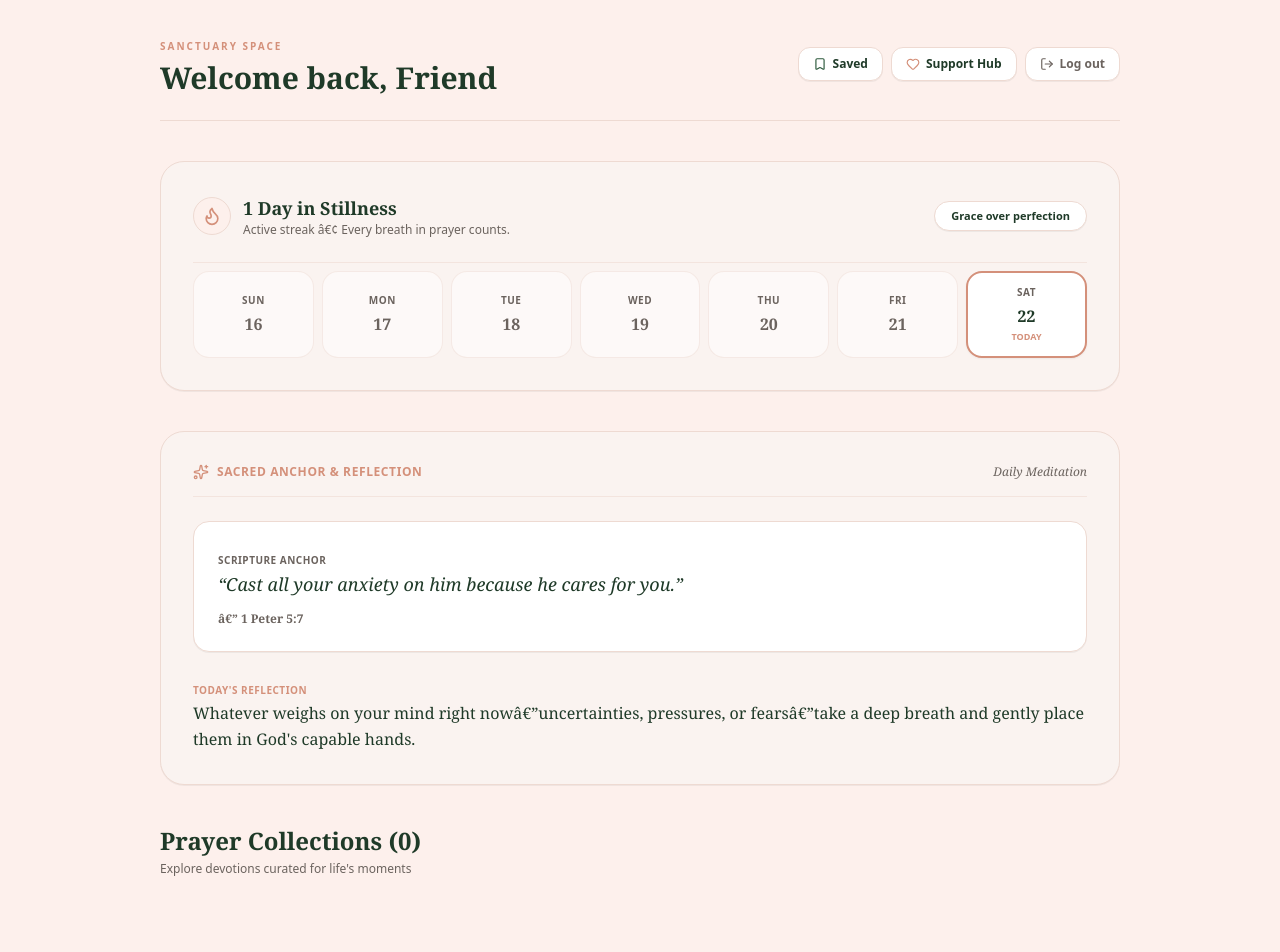
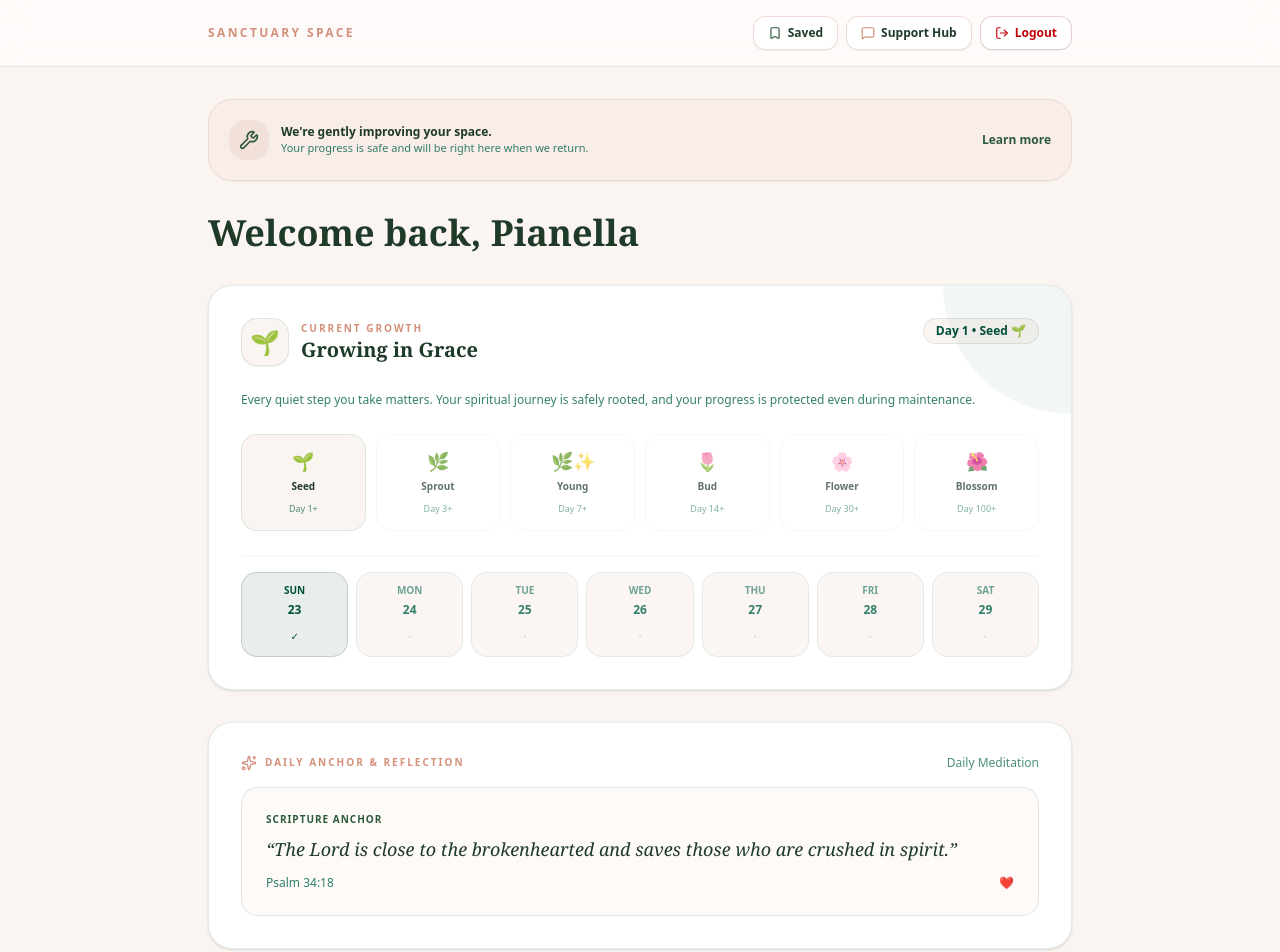
Before and after one commit to Conney01/prayer-app, a Next.js app: page /dashboard in a window 1280 px wide. Shown: the top 952 px of the page. Built offline with nearby package versions, Linux system fonts and the light colour scheme; no server answers; the database is empty.

Commit message:
feat: update dashboard with Growing in Grace spiritual growth journey and maintenance protection notices

```diff
--- a/src/app/dashboard/page.tsx
+++ b/src/app/dashboard/page.tsx
@@ -1,112 +1,17 @@
-import Link from "next/link";
-import { auth } from "~/server/auth";
-import { db } from "~/server/db";
-import { Flame, Sparkles, BookOpen, ArrowRight, Heart, Bookmark, Shield, Sun } from "lucide-react";
-import { getUserStreak } from "~/lib/streak";
-import { completePrayerAction } from "~/app/actions/prayer-interactions";
-import { Footer } from "~/components/footer";
-import { LogoutButton } from "~/components/logout-btn";
+import Link from 'next/link';
+import { Bookmark, MessageSquare, Sparkles, Wrench, Lock, CheckCircle2, LogOut } from 'lucide-react';
 
-export const dynamic = "force-dynamic";
-
-export default async function DashboardPage() {
-  const session = await auth();
-  const userId = session?.user?.id;
-  const userRole = session?.user?.role;
-
-  if (userId) {
-    try {
-      await completePrayerAction();
-    } catch {
-      // Graceful fallback
-    }
-  }
-
-  const streak = userId ? await getUserStreak(userId) : { streakCount: 1 };
-  const streakCount = Math.max(1, streak?.streakCount ?? 1);
-
-  const dailyReflections = [
-    {
-      verse: "Rejoice always, pray continually, give thanks in all circumstances; for this is God's will for you in Christ Jesus.",
-      reference: "1 Thessalonians 5:16-18",
-      reflection: "In moments of quiet stillness, God invites us to release our heavy burdens. True prayer is not just about asking, but about resting in His constant presence throughout your day.",
-    },
-    {
-      verse: "Cast all your anxiety on him because he cares for you.",
-      reference: "1 Peter 5:7",
-      reflection: "Whatever weighs on your mind right nowâ€”uncertainties, pressures, or fearsâ€”take a deep breath and gently place them in God's capable hands.",
-    },
-    {
-      verse: "The Lord is close to the brokenhearted and saves those who are crushed in spirit.",
-      reference: "Psalm 34:18",
-      reflection: "Your vulnerability is never hidden from God. He draws nearest precisely when your heart feels most tender and weary.",
-    },
-  ];
-
-  const todayIndex = new Date().getDate() % dailyReflections.length;
-  const todayAnchor = dailyReflections[todayIndex] ?? dailyReflections[0];
-
-  const today = new Date();
-  const dayOfWeek = today.getDay();
-
-  const sundayDate = new Date(today);
-  sundayDate.setDate(today.getDate() - dayOfWeek);
-
-  const days = Array.from({ length: 7 }).map((_, index) => {
-    const d = new Date(sundayDate);
-    d.setDate(sundayDate.getDate() + index);
-    const labels = ["SUN", "MON", "TUE", "WED", "THU", "FRI", "SAT"];
-    const isToday = d.toDateString() === today.toDateString();
-
-    return {
-      label: labels[index],
-      dateNum: d.getDate(),
-      isToday,
-    };
-  });
-
-  const categories = await db.category.findMany({
-    include: {
-      situations: {
-        include: {
-          prayers: {
-            where: { isPublished: true },
-          },
-        },
-      },
-      prayers: {
-        where: { isPublished: true },
-      },
-    },
-    orderBy: { sortOrder: "asc" },
-  });
-
+export default function DashboardPage() {
   return (
-    <div className="min-h-screen bg-[#fdf0ec] text-[#1f3a28] flex flex-col justify-between">
-      <div className="py-8 px-4 sm:px-8 max-w-5xl mx-auto w-full space-y-10">
-
-        {/* Top Header & Action Buttons */}
-        <div className="flex flex-col sm:flex-row items-start sm:items-center justify-between border-b border-[#eedad2] pb-6 gap-4">
-          <div>
-            <span className="text-[10px] font-bold uppercase tracking-[0.2em] text-[#d4907a]">
-              Sanctuary Space
-            </span>
-            <h1 className="font-serif text-3xl font-bold text-[#1f3a28] mt-1">
-              Welcome back, {session?.user?.name ?? "Friend"}
-            </h1>
+    <div className="min-h-screen bg-[#fbf5f2] text-[#1f3a28] pb-28 md:pb-12">
+      {/* Top Header Bar */}
+      <header className="border-b border-emerald-900/10 bg-white/50 backdrop-blur-md sticky top-0 z-40">
+        <div className="max-w-4xl mx-auto px-4 py-4 flex items-center justify-between">
+          <div className="flex items-center space-x-2">
+            <span className="text-xs font-bold uppercase tracking-[0.2em] text-[#d4907a]">Sanctuary Space</span>
           </div>
 
           <div className="hidden md:flex items-center flex-wrap gap-2">
-            {userRole === "ADMIN" && (
-              <Link
-                href="/admin"
-                className="inline-flex items-center space-x-1.5 rounded-xl border border-[#2d5a3d] bg-[#2d5a3d] text-white px-3.5 py-2 text-xs font-semibold hover:bg-[#1f3a28] transition shadow-2xs"
-              >
-                <Shield className="h-3.5 w-3.5" />
-                <span>Admin Panel</span>
-              </Link>
-            )}
-
             <Link
               href="/dashboard/saved"
               className="inline-flex items-center space-x-1.5 rounded-xl border border-[#eedad2] bg-white px-3.5 py-2 text-xs font-semibold text-[#1f3a28] hover:bg-[#faf3f0] transition shadow-2xs"
@@ -119,165 +24,182 @@ export default async function DashboardPage() {
               href="/support"
               className="inline-flex items-center space-x-1.5 rounded-xl border border-[#eedad2] bg-white px-3.5 py-2 text-xs font-semibold text-[#1f3a28] hover:bg-[#faf3f0] transition shadow-2xs"
             >
-              <Heart className="h-3.5 w-3.5 text-[#d4907a]" />
+              <MessageSquare className="h-3.5 w-3.5 text-[#d4907a]" />
               <span>Support Hub</span>
             </Link>
 
-            <LogoutButton />
+            <Link
+              href="/login"
+              className="inline-flex items-center space-x-1.5 rounded-xl border border-red-900/20 bg-white px-3.5 py-2 text-xs font-semibold text-red-700 hover:bg-red-50 transition shadow-2xs"
+            >
+              <LogOut className="h-3.5 w-3.5" />
+              <span>Logout</span>
+            </Link>
           </div>
         </div>
+      </header>
 
-        {/* 7-Day Streak Calendar Bar (Sun - Sat) */}
-        <div className="rounded-3xl border border-[#eedad2] bg-[#faf3f0] p-6 sm:p-8 shadow-2xs space-y-6">
-          <div className="flex flex-col sm:flex-row items-start sm:items-center justify-between gap-2">
+      {/* Main Content */}
+      <main className="max-w-4xl mx-auto px-4 py-8">
+
+        {/* Maintenance / Gentle Update Notice */}
+        <div className="bg-[#eedad2]/30 border border-[#eedad2] rounded-3xl p-5 mb-8 flex items-center justify-between shadow-2xs">
+          <div className="flex items-center space-x-3">
+            <div className="w-10 h-10 bg-[#eedad2]/60 rounded-2xl flex items-center justify-center text-[#2d5a3d]">
+              <Wrench className="h-5 w-5" />
+            </div>
+            <div>
+              <h3 className="text-xs font-bold text-[#1f3a28]">We&apos;re gently improving your space.</h3>
+              <p className="text-[11px] text-emerald-800/80">Your progress is safe and will be right here when we return.</p>
+            </div>
+          </div>
+          <Link href="/support" className="text-xs font-semibold text-[#2d5a3d] hover:underline whitespace-nowrap ml-4">
+            Learn more
+          </Link>
+        </div>
+
+        {/* Welcome Header */}
+        <div className="mb-8">
+          <h1 className="font-serif text-3xl md:text-4xl font-bold text-[#1f3a28]">
+            Welcome back, Pianella
+          </h1>
+        </div>
+
+        {/* Peaceful Spiritual Growth Journey */}
+        <div className="bg-white rounded-3xl p-6 md:p-8 shadow-sm border border-emerald-900/10 mb-8 relative overflow-hidden">
+          <div className="absolute top-0 right-0 w-32 h-32 bg-emerald-900/5 rounded-bl-full pointer-events-none"></div>
+          <div className="flex items-start justify-between mb-6">
             <div className="flex items-center space-x-3">
-              <div className="rounded-full bg-[#fdf0ec] p-2 border border-[#eedad2]">
-                <Flame className="h-5 w-5 text-[#d4907a]" />
+              <div className="w-12 h-12 bg-[#fbf5f2] border border-emerald-900/10 rounded-2xl flex items-center justify-center text-2xl shadow-2xs">
+                🌱
               </div>
               <div>
-                <h3 className="font-serif text-lg font-bold text-[#1f3a28]">
-                  {streakCount} {streakCount === 1 ? "Day" : "Days"} in Stillness
-                </h3>
-                <p className="text-xs text-[#6b635e]">
-                  Active streak â€¢ Every breath in prayer counts.
-                </p>
+                <span className="text-[10px] font-bold uppercase tracking-[0.2em] text-[#d4907a] block">Current Growth</span>
+                <h2 className="font-serif text-xl font-bold text-[#1f3a28]">Growing in Grace</h2>
               </div>
             </div>
-
-            <span className="rounded-full border border-[#eedad2] bg-white px-4 py-1.5 text-[11px] font-semibold text-[#1f3a28] shadow-2xs">
-              Grace over perfection
+            <span className="inline-flex items-center px-3 py-1 rounded-full bg-[#fbf5f2] text-emerald-900 text-xs font-semibold border border-emerald-900/10">
+              Day 1 • Seed 🌱
             </span>
           </div>
 
-          <div className="grid grid-cols-7 gap-2 pt-2 border-t border-[#eedad2]/60">
-            {days.map((d) => (
-              <div
-                key={d.label}
-                className={`flex flex-col items-center justify-center rounded-2xl p-3 transition ${
-                  d.isToday
-                    ? "border-2 border-[#d4907a] bg-white shadow-xs"
-                    : "border border-[#eedad2]/50 bg-white/50 text-[#6b635e]"
-                }`}
-              >
-                <span className="text-[10px] font-bold uppercase tracking-wider text-[#6b635e]">
-                  {d.label}
-                </span>
-                <span className={`font-serif text-base font-bold mt-1 ${d.isToday ? "text-[#1f3a28]" : "text-[#6b635e]"}`}>
-                  {d.dateNum}
-                </span>
-                {d.isToday && (
-                  <span className="text-[9px] font-semibold text-[#d4907a] uppercase mt-0.5">
-                    Today
-                  </span>
-                )}
-              </div>
-            ))}
-          </div>
-        </div>
+          <p className="text-xs text-emerald-800/80 mb-6 leading-relaxed">
+            Every quiet step you take matters. Your spiritual journey is safely rooted, and your progress is protected even during maintenance.
+          </p>
 
-        {/* Sacred Anchor & Reflection */}
-        <div className="rounded-3xl border border-[#eedad2] bg-[#faf3f0] p-8 shadow-2xs space-y-6">
-          <div className="flex items-center justify-between border-b border-[#eedad2]/60 pb-4">
-            <div className="flex items-center space-x-2 text-[#d4907a] text-xs font-semibold uppercase tracking-wider">
-              <Sparkles className="h-4 w-4" />
-              <span>Sacred Anchor & Reflection</span>
+          {/* Peaceful Progress Milestones Bar */}
+          <div className="grid grid-cols-3 sm:grid-cols-6 gap-2.5 mb-6">
+            <div className="bg-[#fbf5f2] border border-emerald-900/10 rounded-2xl p-3 text-center">
+              <span className="text-lg block mb-1">🌱</span>
+              <span className="text-[10px] font-bold text-[#1f3a28] block">Seed</span>
+              <span className="text-[9px] text-emerald-800/70">Day 1+</span>
             </div>
-            <span className="text-xs font-serif italic text-[#6b635e]">
-              Daily Meditation
-            </span>
+            <div className="bg-white/60 border border-emerald-900/5 rounded-2xl p-3 text-center opacity-70">
+              <span className="text-lg block mb-1">🌿</span>
+              <span className="text-[10px] font-bold text-[#1f3a28] block">Sprout</span>
+              <span className="text-[9px] text-emerald-800/70">Day 3+</span>
+            </div>
+            <div className="bg-white/60 border border-emerald-900/5 rounded-2xl p-3 text-center opacity-70">
+              <span className="text-lg block mb-1">🌿✨</span>
+              <span className="text-[10px] font-bold text-[#1f3a28] block">Young</span>
+              <span className="text-[9px] text-emerald-800/70">Day 7+</span>
+            </div>
+            <div className="bg-white/60 border border-emerald-900/5 rounded-2xl p-3 text-center opacity-70">
+              <span className="text-lg block mb-1">🌷</span>
+              <span className="text-[10px] font-bold text-[#1f3a28] block">Bud</span>
+              <span className="text-[9px] text-emerald-800/70">Day 14+</span>
+            </div>
+            <div className="bg-white/60 border border-emerald-900/5 rounded-2xl p-3 text-center opacity-70">
+              <span className="text-lg block mb-1">🌸</span>
+              <span className="text-[10px] font-bold text-[#1f3a28] block">Flower</span>
+              <span className="text-[9px] text-emerald-800/70">Day 30+</span>
+            </div>
+            <div className="bg-white/60 border border-emerald-900/5 rounded-2xl p-3 text-center opacity-70">
+              <span className="text-lg block mb-1">🌺</span>
+              <span className="text-[10px] font-bold text-[#1f3a28] block">Blossom</span>
+              <span className="text-[9px] text-emerald-800/70">Day 100+</span>
+            </div>
           </div>
 
-          <div className="space-y-4">
-            <div className="rounded-2xl border border-[#eedad2] bg-white p-6 shadow-2xs space-y-2">
-              <span className="text-[10px] font-bold uppercase tracking-wider text-[#6b635e]">
-                Scripture Anchor
-              </span>
-              <blockquote className="font-serif text-base sm:text-lg text-[#1f3a28] italic leading-relaxed">
-                &ldquo;{todayAnchor?.verse}&rdquo;
-              </blockquote>
-              <p className="text-xs text-[#6b635e] font-serif font-semibold pt-1">â€” {todayAnchor?.reference}</p>
+          {/* Weekly Consistency Bar */}
+          <div className="grid grid-cols-7 gap-2 pt-4 border-t border-emerald-900/5">
+            <div className="bg-[#2d5a3d]/10 border border-[#2d5a3d]/20 rounded-2xl p-2.5 text-center">
+              <span className="text-[10px] font-bold text-emerald-900 block">SUN</span>
+              <span className="text-xs font-bold text-emerald-900 block my-1">23</span>
+              <span className="text-[10px] text-emerald-900">✓</span>
             </div>
-
-            <div className="space-y-2 pt-2">
-              <span className="text-[10px] font-bold uppercase tracking-wider text-[#d4907a]">
-                Today&apos;s Reflection
-              </span>
-              <p className="font-serif text-sm sm:text-base text-[#1f3a28] leading-relaxed">
-                {todayAnchor?.reflection}
-              </p>
+            <div className="bg-[#fbf5f2] border border-emerald-900/10 rounded-2xl p-2.5 text-center opacity-80">
+              <span className="text-[10px] font-bold text-emerald-800/70 block">MON</span>
+              <span className="text-xs font-bold text-emerald-800 block my-1">24</span>
+              <span className="text-[10px] text-emerald-800/50">·</span>
+            </div>
+            <div className="bg-[#fbf5f2] border border-emerald-900/10 rounded-2xl p-2.5 text-center opacity-80">
+              <span className="text-[10px] font-bold text-emerald-800/70 block">TUE</span>
+              <span className="text-xs font-bold text-emerald-800 block my-1">25</span>
+              <span className="text-[10px] text-emerald-800/50">·</span>
+            </div>
+            <div className="bg-[#fbf5f2] border border-emerald-900/10 rounded-2xl p-2.5 text-center opacity-80">
+              <span className="text-[10px] font-bold text-emerald-800/70 block">WED</span>
+              <span className="text-xs font-bold text-emerald-800 block my-1">26</span>
+              <span className="text-[10px] text-emerald-800/50">·</span>
+            </div>
+            <div className="bg-[#fbf5f2] border border-emerald-900/10 rounded-2xl p-2.5 text-center opacity-80">
+              <span className="text-[10px] font-bold text-emerald-800/70 block">THU</span>
+              <span className="text-xs font-bold text-emerald-800 block my-1">27</span>
+              <span className="text-[10px] text-emerald-800/50">·</span>
+            </div>
+            <div className="bg-[#fbf5f2] border border-emerald-900/10 rounded-2xl p-2.5 text-center opacity-80">
+              <span className="text-[10px] font-bold text-emerald-800/70 block">FRI</span>
+              <span className="text-xs font-bold text-emerald-800 block my-1">28</span>
+              <span className="text-[10px] text-emerald-800/50">·</span>
+            </div>
+            <div className="bg-[#fbf5f2] border border-emerald-900/10 rounded-2xl p-2.5 text-center opacity-80">
+              <span className="text-[10px] font-bold text-emerald-800/70 block">SAT</span>
+              <span className="text-xs font-bold text-emerald-800 block my-1">29</span>
+              <span className="text-[10px] text-emerald-800/50">·</span>
             </div>
           </div>
         </div>
 
-        {/* Prayer Collections Section */}
-        <div className="space-y-6">
-          <div className="flex items-center justify-between">
-            <div>
-              <h2 className="font-serif text-2xl font-bold text-[#1f3a28]">
-                Prayer Collections ({categories.length})
-              </h2>
-              <p className="text-xs text-[#6b635e] mt-1">
-                Explore devotions curated for life&apos;s moments
-              </p>
+        {/* Daily Anchor Card */}
+        <div className="bg-white rounded-3xl p-6 md:p-8 shadow-sm border border-emerald-900/10 mb-8">
+          <div className="flex items-center justify-between mb-4">
+            <div className="flex items-center space-x-2">
+              <Sparkles className="h-4 w-4 text-[#d4907a]" />
+              <span className="text-[10px] font-bold uppercase tracking-[0.2em] text-[#d4907a]">Daily Anchor & Reflection</span>
             </div>
+            <span className="text-xs text-emerald-800/70">Daily Meditation</span>
           </div>
 
-          <div className="grid grid-cols-1 md:grid-cols-2 gap-6">
-            {categories.map((category, idx) => {
-              const situationCount = category.situations.length;
-              const prayerCount = category.prayers.length;
-              const collectionNum = String(idx + 1).padStart(2, "0");
-              const isDailyPrayers = category.name.toLowerCase().includes("daily prayer");
-
-              return (
-                <div
-                  key={category.id}
-                  className={`rounded-3xl p-8 transition space-y-6 flex flex-col justify-between shadow-2xs ${
-                    isDailyPrayers
-                      ? "border-2 border-[#d4907a] bg-white shadow-sm ring-4 ring-[#d4907a]/10"
-                      : "border border-[#eedad2] bg-[#faf3f0] hover:bg-white"
-                  }`}
-                >
-                  <div className="space-y-3">
-                    <div className="flex items-center justify-between">
-                      <span className={`text-[10px] font-bold uppercase tracking-[0.2em] ${isDailyPrayers ? "text-[#d4907a] font-extrabold" : "text-[#d4907a]"}`}>
-                        {isDailyPrayers ? "â˜… Featured Daily Routine" : `Collection ${collectionNum}`}
-                      </span>
-                      <span className="text-xs text-[#6b635e] font-medium">
-                        {situationCount} {situationCount === 1 ? "Situation" : "Situations"} â€¢ {prayerCount} {prayerCount === 1 ? "Prayer" : "Prayers"}
-                      </span>
-                    </div>
-                    <h3 className="font-serif text-xl font-bold text-[#1f3a28] flex items-center space-x-2">
-                      {isDailyPrayers && <Sun className="h-5 w-5 text-[#d4907a] inline mr-1" />}
-                      <span>{category.name}</span>
-                    </h3>
-                  </div>
-
-                  <div className="pt-2 border-t border-[#eedad2]/60 flex items-center justify-between">
-                    <Link
-                      href={`/categories/${category.slug}`}
-                      className={`inline-flex items-center space-x-2 text-xs font-semibold uppercase tracking-wider transition group ${
-                        isDailyPrayers ? "text-[#d4907a] hover:text-[#1f3a28]" : "text-[#1f3a28] hover:text-[#d4907a]"
-                      }`}
-                    >
-                      <span>{isDailyPrayers ? "Begin Daily Prayer" : "Enter Space"}</span>
-                      <ArrowRight className="h-4 w-4 transform group-hover:translate-x-1 transition-transform" />
-                    </Link>
-                    {isDailyPrayers ? <Sun className="h-4 w-4 text-[#d4907a]" /> : <BookOpen className="h-4 w-4 text-[#6b635e]" />}
-                  </div>
-                </div>
-              );
-            })}
+          <div className="bg-[#fbf5f2]/50 border border-emerald-900/10 rounded-2xl p-6">
+            <span className="text-[10px] font-bold uppercase tracking-widest text-[#2d5a3d] block mb-2">Scripture Anchor</span>
+            <p className="font-serif text-lg text-[#1f3a28] italic mb-3">
+              &ldquo;The Lord is close to the brokenhearted and saves those who are crushed in spirit.&rdquo;
+            </p>
+            <div className="flex items-center justify-between text-xs text-emerald-800/80">
+              <span>Psalm 34:18</span>
+              <button className="text-[#d4907a] hover:text-[#1f3a28] transition">❤️</button>
+            </div>
           </div>
         </div>
 
-      </div>
-
-      {/* Global Footer */}
-      <div className="hidden md:block"><Footer /></div>
-
-
-
+        {/* Permanent Protection Notice Card */}
+        <div className="bg-white rounded-3xl p-6 shadow-sm border border-emerald-900/10 flex items-center justify-between">
+          <div className="flex items-center space-x-4">
+            <div className="w-12 h-12 bg-[#fbf5f2] rounded-2xl flex items-center justify-center text-[#2d5a3d]">
+              <Lock className="h-5 w-5" />
+            </div>
+            <div>
+              <h3 className="text-xs font-bold text-[#1f3a28]">Your peace, safely saved.</h3>
+              <p className="text-[11px] text-emerald-800/80">Your moments, reflections, and growth are securely stored in the database. You&apos;ll always pick up right where you left off.</p>
+            </div>
+          </div>
+          <div className="hidden sm:flex items-center space-x-1.5 text-xs font-semibold text-emerald-900 bg-[#fbf5f2] px-3 py-1.5 rounded-xl border border-emerald-900/10">
+            <CheckCircle2 className="h-3.5 w-3.5 text-[#2d5a3d]" />
+            <span>Protected</span>
+          </div>
+        </div>
+      </main>
 
       {/* Mobile Bottom Navigation Bar (Optimized for Instant Touch Response) */}
       <nav className="fixed bottom-0 left-0 right-0 z-50 flex items-center justify-around border-t border-emerald-900/10 bg-[#fbf5f2]/98 py-1 backdrop-blur-md md:hidden shadow-2xl touch-manipulation">
@@ -298,6 +220,6 @@ export default async function DashboardPage() {
           Logout
         </a>
       </nav>
-</div>
+    </div>
   );
 }
```
